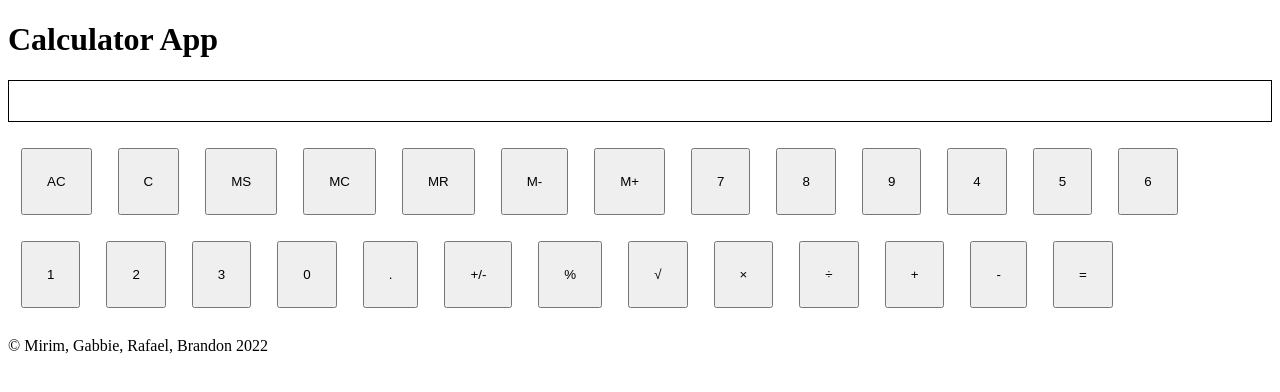
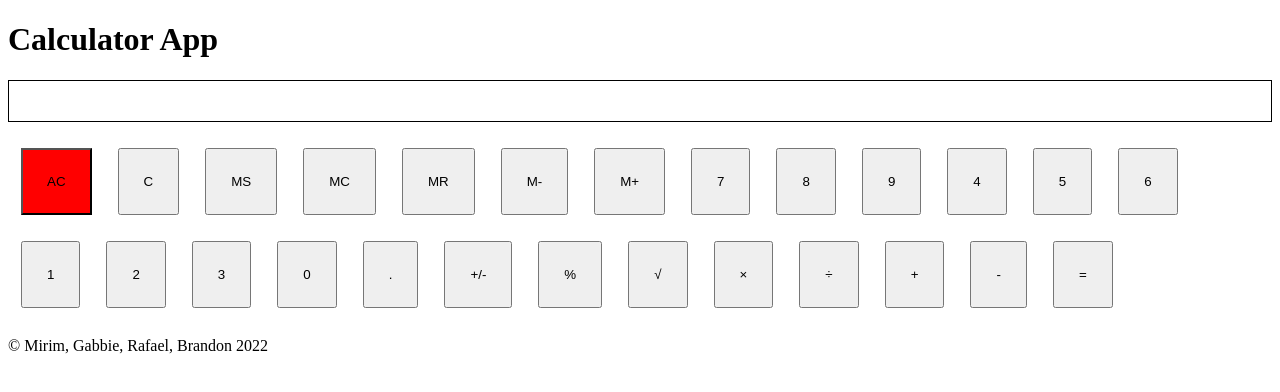
Before and after one commit to gbads/calculator-app, a React (Create React App) app: page / in a window 1280 px wide. Shown: the top 392 px of the page. Built offline with nearby package versions, Linux system fonts and the light colour scheme.

Commit message:
Add normal style on Button

```diff
--- /dev/null
+++ b/src/components/Button.css
@@ -0,0 +1,8 @@
+button {
+  padding: 24px;
+  margin: 13px;
+}
+
+.ac {
+  background-color: red;
+}
--- a/src/components/Button.js
+++ b/src/components/Button.js
@@ -1,5 +1,5 @@
 import React from 'react';
-import styles from './Button.module.css';
+import './Button.css';
 
 const Button = ({ type, className, text, value, onClick }) => {
   const handleClick = () => {
@@ -7,7 +7,7 @@ const Button = ({ type, className, text, value, onClick }) => {
   };
 
   return (
-    <button className={`${className} ${styles.btn}`} onClick={handleClick}>
+    <button className={className} onClick={handleClick}>
       {text}
     </button>
   );
--- a/src/components/Button.module.css
+++ /dev/null
@@ -1,4 +0,0 @@
-.btn {
-  padding: 24px;
-  margin: 13px;
-}
```
